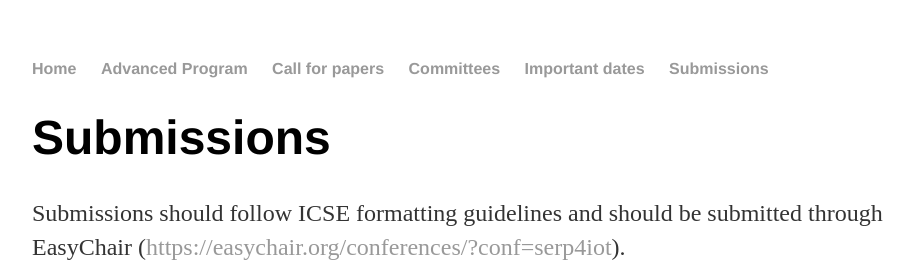
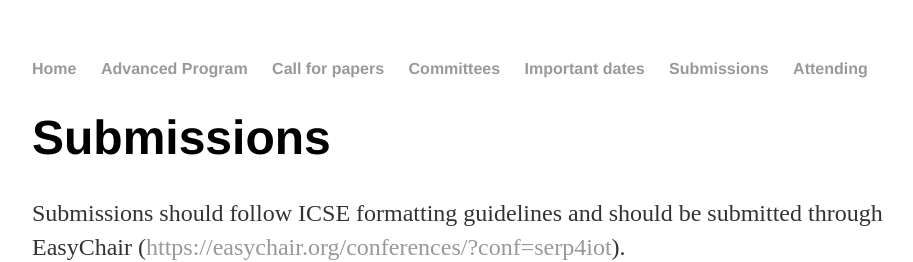
Before and after one commit to moar82/SERP4IoT, a Jekyll site: the page built from sb/index.html, in a window 1280 px wide. Shown: the top 262 px of the page, without its empty margins (160-1073 px from the left). Built offline with Jekyll 4.4.1, drawn with Linux system fonts in a browser that asks for light colours.

Commit message:
Update default.html

```diff
--- a/_layouts/default.html
+++ b/_layouts/default.html
@@ -14,6 +14,7 @@
 			<li><a href="https://moar82.github.io/SERP4IoT/Committees">Committees</a></li>
             <li><a href="https://moar82.github.io/SERP4IoT/idates">Important dates</a></li>
             <li><a href="https://moar82.github.io/SERP4IoT/sb">Submissions</a></li>
+			<li><a href="https://moar82.github.io/SERP4IoT/attending">Attending</a></li>
 	    		</ul>
 			</nav>
 			<div class="container">
```
